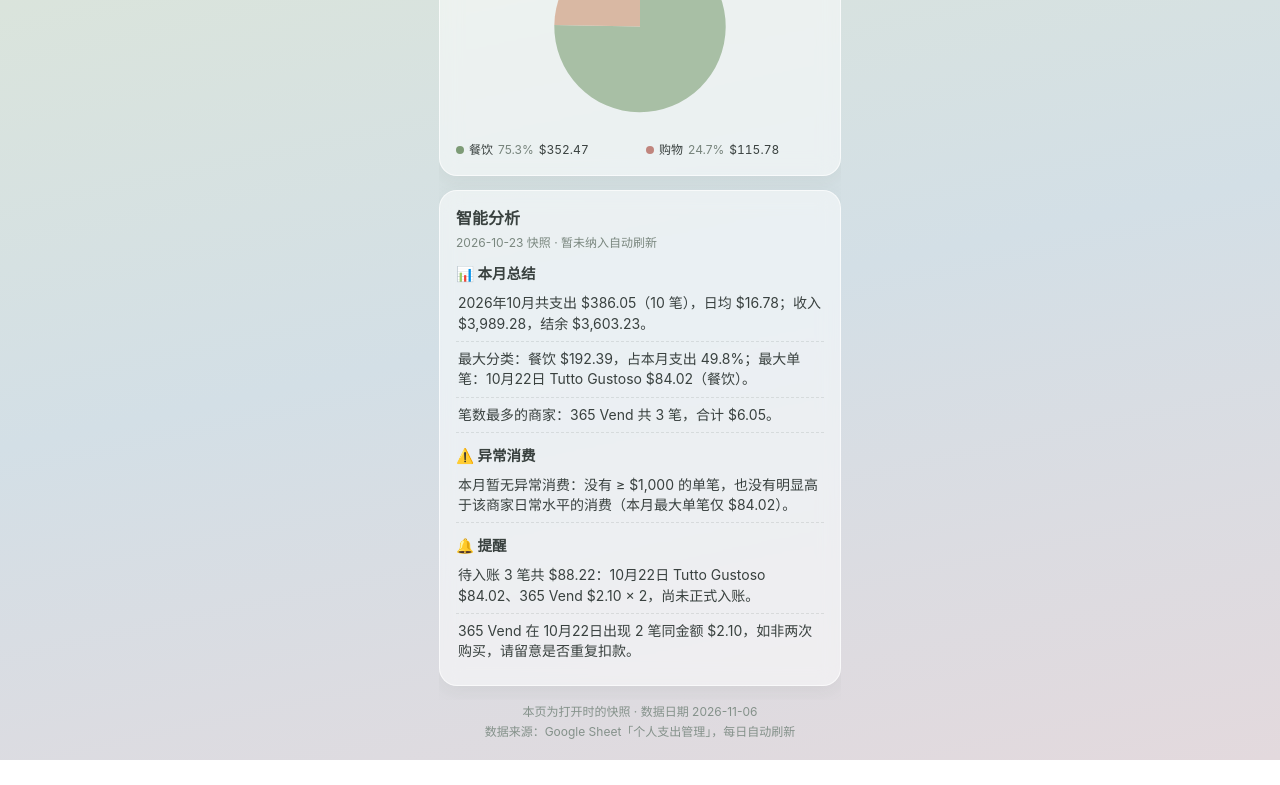
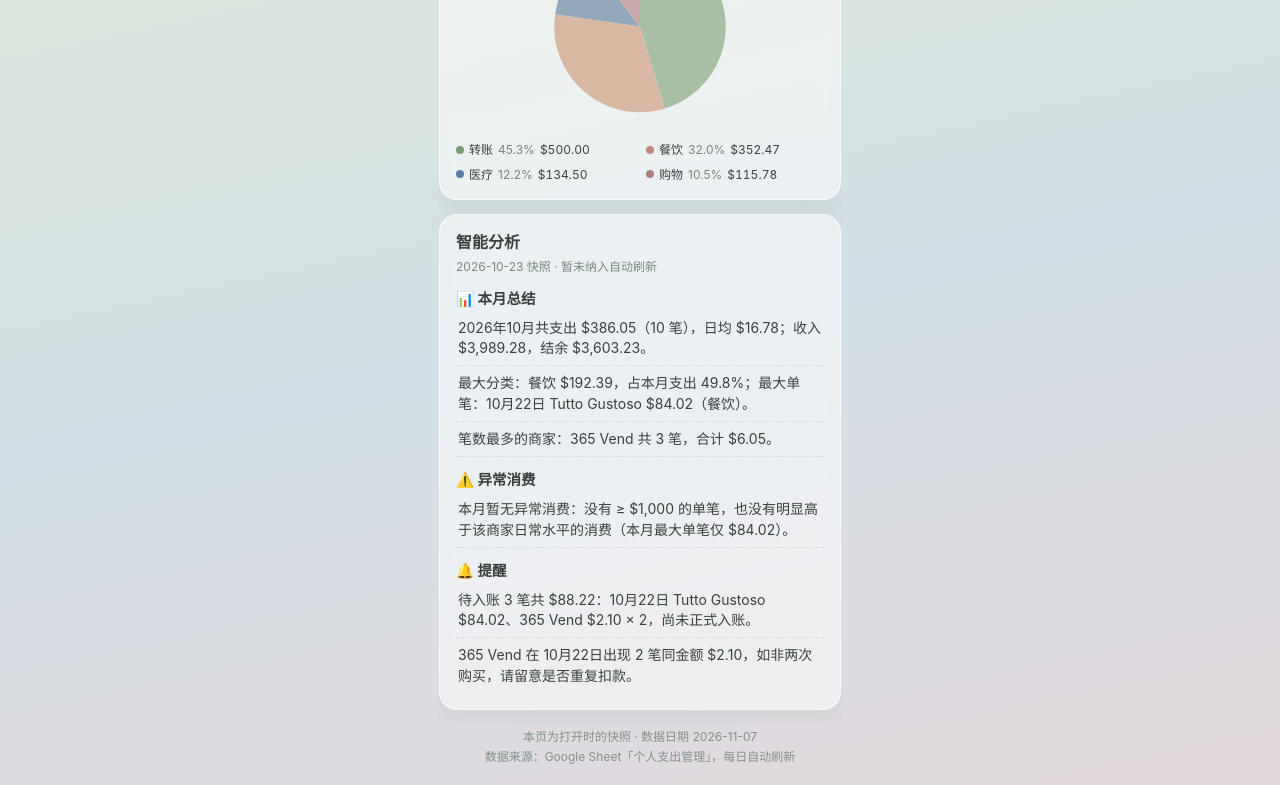
Before and after one commit to Clayyyyyyyy/xixi-expense-dashboard, a plain HTML site: page index.html in a window 1280 px wide. Shown: the part 792-1577 px from the top of the page. Before the commit the page ends 1552 px from the top, so only its background shows below. Drawn offline with Linux system fonts and the light colour scheme.

Commit message:
dashboard: refresh 2026-11-07

```diff
--- a/index.html
+++ b/index.html
@@ -200,27 +200,27 @@
 "use strict";
 const DATA = /*DATA_START*/
 {
- "generated_for_date": "2026-11-06",
+ "generated_for_date": "2026-11-07",
  "overview": {
   "ym": "2026-11",
   "prev_ym": "2026-10",
   "month_title": "2026年11月",
   "income": 0.0,
   "prev_income": 5983.93,
-  "expense": 468.25,
+  "expense": 1102.75,
   "prev_expense": 1636.7,
-  "balance": -468.25,
-  "mom_diff": -1168.45,
-  "mom_pct": -71.4,
+  "balance": -1102.75,
+  "mom_diff": -533.95,
+  "mom_pct": -32.6,
   "max_single": {
-   "merchant": "Jiufu Cafe",
-   "amount": 274.29,
-   "date": "2026-11-01"
+   "merchant": "ZELLE TO LAOGONG",
+   "amount": 500.0,
+   "date": "2026-11-04"
   },
   "refunds": 0.0,
-  "ytd_expense": 13162.0,
-  "daily_avg": 78.04,
-  "days_used": 6,
+  "ytd_expense": 13796.5,
+  "daily_avg": 157.54,
+  "days_used": 7,
   "expense_bar_pct": 0.0
  },
  "categories": [
@@ -254,7 +254,7 @@ const DATA = /*DATA_START*/
   },
   {
    "name": "医疗",
-   "amount": 0.0
+   "amount": 134.5
   },
   {
    "name": "旅行",
@@ -266,32 +266,54 @@ const DATA = /*DATA_START*/
   },
   {
    "name": "转账",
-   "amount": 0.0
+   "amount": 500.0
   },
   {
    "name": "其他",
    "amount": 0.0
   }
  ],
- "total_expense": 468.25,
+ "total_expense": 1102.75,
  "pie": [
+  {
+   "name": "转账",
+   "amount": 500.0,
+   "pct": 45.3
+  },
   {
    "name": "餐饮",
    "amount": 352.47,
-   "pct": 75.3
+   "pct": 32.0
+  },
+  {
+   "name": "医疗",
+   "amount": 134.5,
+   "pct": 12.2
   },
   {
    "name": "购物",
    "amount": 115.78,
-   "pct": 24.7
+   "pct": 10.5
   }
  ],
  "top10": [
+  {
+   "date": "2026-11-04",
+   "merchant": "ZELLE TO LAOGONG",
+   "amount": 500.0,
+   "cat": "转账"
+  },
   {
    "date": "2026-11-01",
    "merchant": "Jiufu Cafe",
    "amount": 274.29,
    "cat": "餐饮"
+  },
+  {
+   "date": "2026-11-05",
+   "merchant": "Ai Family Dental",
+   "amount": 134.5,
+   "cat": "医疗"
   },
   {
    "date": "2026-11-04",
@@ -314,11 +336,27 @@ const DATA = /*DATA_START*/
  ],
  "top_merchants": [
   {
+   "name": "ZELLE TO LAOGONG",
+   "amount": 500.0,
+   "count": 1,
+   "cats": [
+    "转账"
+   ]
+  },
+  {
    "name": "Jiufu Cafe",
    "amount": 274.29,
    "count": 1,
    "cats": [
     "餐饮"
+   ]
+  },
+  {
+   "name": "Ai Family Dental",
+   "amount": 134.5,
+   "count": 1,
+   "cats": [
+    "医疗"
    ]
   },
   {
@@ -336,24 +374,12 @@ const DATA = /*DATA_START*/
    "cats": [
     "餐饮"
    ]
-  },
-  {
-   "name": "Central Market",
-   "amount": 32.88,
-   "count": 1,
-   "cats": [
-    "餐饮"
-   ]
   }
  ],
  "daily": {
-  "start": "2026-10-08",
-  "end": "2026-11-04",
+  "start": "2026-10-09",
+  "end": "2026-11-05",
   "days": [
-   {
-    "date": "2026-10-08",
-    "amount": 0.0
-   },
    {
     "date": "2026-10-09",
     "amount": 0.0
@@ -460,27 +486,47 @@ const DATA = /*DATA_START*/
    },
    {
     "date": "2026-11-04",
-    "amount": 115.78
+    "amount": 615.78
+   },
+   {
+    "date": "2026-11-05",
+    "amount": 134.5
    }
   ],
   "max": {
    "date": "2026-10-29",
    "amount": 1077.0,
-   "index": 21
+   "index": 20
   },
   "min": {
-   "date": "2026-10-08",
+   "date": "2026-10-09",
    "amount": 0.0,
    "index": 0
   }
  },
  "recent": [
   {
+   "date": "2026-11-05",
+   "merchant": "Ai Family Dental",
+   "amount": 134.5,
+   "cat": "医疗",
+   "account": "Venture X …1324",
+   "status": "已入账"
+  },
+  {
    "date": "2026-11-04",
    "merchant": "MAHT GAEK",
    "amount": 115.78,
    "cat": "购物",
    "account": "CREDIT CARD …5804",
+   "status": "已入账"
+  },
+  {
+   "date": "2026-11-04",
+   "merchant": "ZELLE TO LAOGONG",
+   "amount": 500.0,
+   "cat": "转账",
+   "account": "EVERYDAY CHECKING ...0436 …0436",
    "status": "已入账"
   },
   {
@@ -574,20 +620,20 @@ const DATA = /*DATA_START*/
   {
    "ym": "2026-11",
    "income": 0.0,
-   "expense": 468.25,
-   "balance": -468.25,
+   "expense": 1102.75,
+   "balance": -1102.75,
    "rate": null
   }
  ],
  "monthly_total": {
   "income": 59668.5,
-  "expense": 13162.0,
-  "balance": 46506.5,
-  "rate": 77.9
+  "expense": 13796.5,
+  "balance": 45872.0,
+  "rate": 76.9
  },
  "combo": {
   "max": 9834.7,
-  "min": -468.25,
+  "min": -1102.75,
   "latest_income": 0,
   "latest_ym": "2026-11"
  }
```
